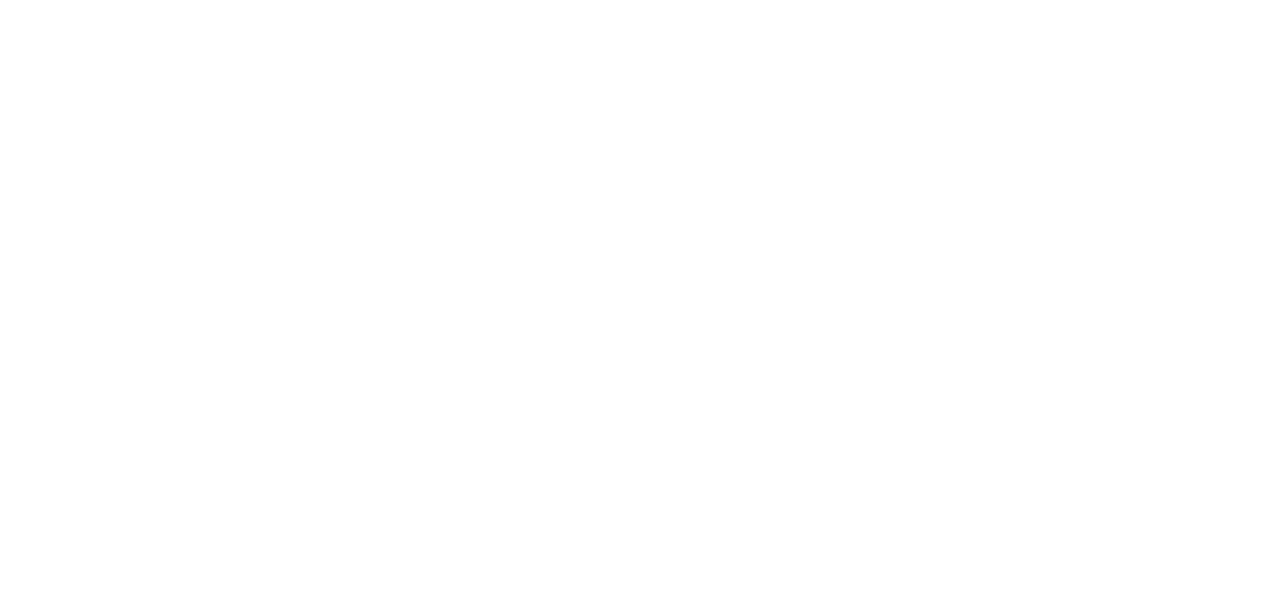
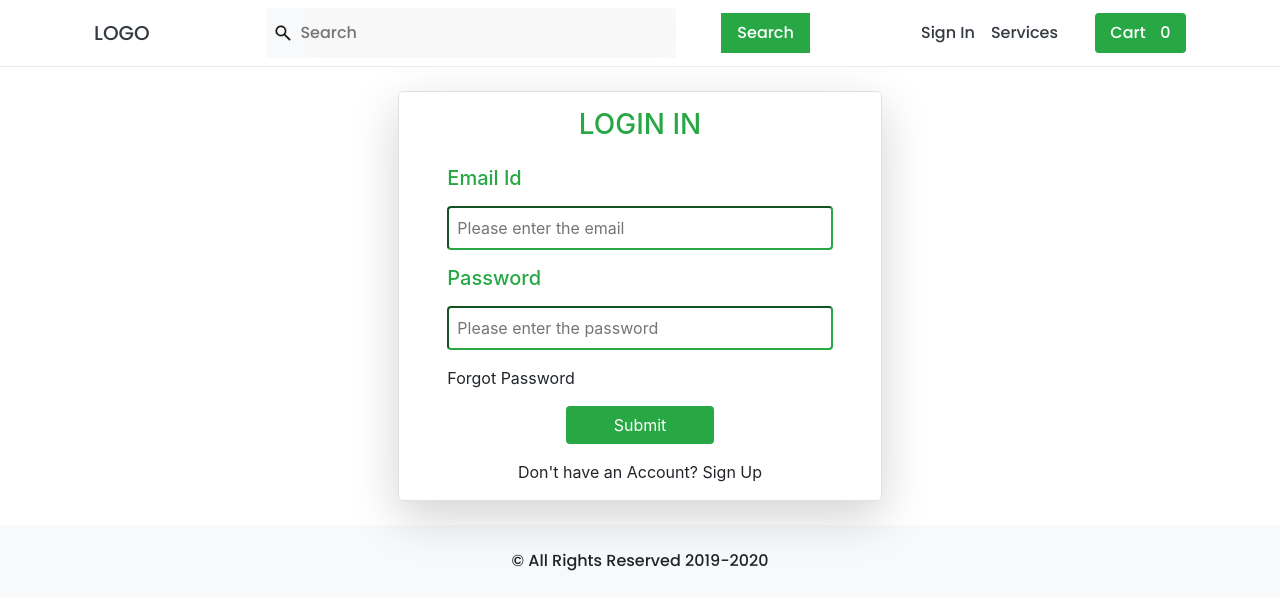
Before and after one commit to gvinod2016/myitems, a React (Create React App) app: page /sign-in in a window 1280 px wide. Before the commit this address had no page. Shown: the top 610 px of the page. Built offline with nearby package versions, Linux system fonts and the light colour scheme.

Commit message:
lgoin section changes

```diff
--- a/package.json
+++ b/package.json
@@ -7,7 +7,7 @@
     "@testing-library/jest-dom": "^5.17.0",
     "@testing-library/react": "^13.4.0",
     "@testing-library/user-event": "^13.5.0",
-    "axios": "^1.6.1",
+    "axios": "^1.6.2",
     "react": "^18.2.0",
     "react-dom": "^18.2.0",
     "react-range-slider-input": "^3.0.7",
--- a/src/App.js
+++ b/src/App.js
@@ -18,8 +18,9 @@
             <Route index element={<Home />} />
             <Route path="home" element={<Home />} />
             {/* <Route path="about" element={<About />} /> */}
-            <Route path="signin" element={<Signin />} />
-            <Route path="signup" element={<Signup />} />
+            <Route path="sign-in" element={<Signin />} />
+            <Route path="sign-up" element={<Signup />} />
+            <Route path="forgot-password" element={<Signup />} />
 
 
           </Route>
--- a/src/component/header/header.js
+++ b/src/component/header/header.js
@@ -60,7 +60,7 @@
                     <div className="col-3 p-0" id="navbarSupportedContent">
                         <ul className="navbar-nav justify-content-between">
                             <li className="nav-item active row m-0">
-                                <Link className="nav-link text-dark" to="signin">Signin</Link>
+                                <Link className="nav-link text-dark" to="sign-in">Sign In</Link>
                                 <div className="selet nav-link text-dark"> Services</div>
                                 <div className="option">
                                     <div>
--- /dev/null
+++ b/src/config/index.js
@@ -0,0 +1 @@
+export const API_URL = "http://localhost:3000/api"
--- /dev/null
+++ b/src/fecters/signin/data.js
@@ -0,0 +1,24 @@
+import axios from 'axios';
+
+import _loginUserData from '../../mock-data/login.json'
+
+import { API_URL } from '../../config';
+
+axios.defaults.timeout = 10000;
+const USE_MOCK_DATA_PAGE_LEVEL = true;
+const DELAY = 1000;
+
+const delay = (ms) => new Promise(((resolve) => setTimeout(resolve, ms)))
+
+export const loginAPI = (data) => {
+    const USE_MOCK_DATA = false;
+
+    const url = API_URL + '/login'
+
+    if (USE_MOCK_DATA_PAGE_LEVEL || USE_MOCK_DATA) {
+        const _data = _loginUserData
+        return delay(DELAY).then(() => Promise.resolve(_data))
+    }
+
+    return axios.post(url, data)
+}
--- /dev/null
+++ b/src/fecters/signin/form/config.js
@@ -0,0 +1,4 @@
+export const LOGIN_FORM_DATA = {
+    userId: '',
+    password: ''
+}
--- a/src/fecters/signin/form/form.css
+++ b/src/fecters/signin/form/form.css
@@ -1,6 +1,3 @@
-.profile-ts{
-    text-shadow: 1px 3px 3px;
-}
-.profile-height{
-    height: calc(100vh - 80px);
-}
+
+/* .login-form{
+    /* height: calc(100vh - 140px); */
--- a/src/fecters/signin/form/form.js
+++ b/src/fecters/signin/form/form.js
@@ -1,42 +1,81 @@
+import { useState } from "react";
 import "./form.css"
-import { Link } from "react-router-dom"
-function Form() {
+import PropTypes from 'prop-types'
+import { useNavigate } from "react-router-dom";
+
+import { LOGIN_FORM_DATA } from "./config";
+
+
+
+function Form(props) {
+
+    const navigate = useNavigate();
+
+    const { onLoginClick } = props
+
+    const [loginForm, setLoginForm] = useState(LOGIN_FORM_DATA)
+
+
+    const onInputChange = (e) => {
+        const inputValue = e && e?.target?.value;
+        const inputName = e && e?.target?.name;
+        if (inputValue && inputName) {
+            setLoginForm({ ...loginForm, [inputName]: inputValue })
+        }
+    }
+
+    const onSubmitClick = () => {
+        if (!loginForm.userId) {
+            alert('user id is requred...')
+        } else if (!loginForm.password) {
+            alert('password is requred...')
+        } else {
+            onLoginClick(loginForm)
+        }
+    }
+
+    const onForgotClick = () => {
+        navigate("/forgot-password");
+    }
+
     return (
         <>
-            <div className="Proflie-lg">
-                <div className=" col-12  profile-height d-flex justify-content-center align-items-center ">
+            <div className="login-form p-4">
+                <div className="d-flex justify-content-center align-items-center ">
                     <div className="  col-5 ">
-                        <div className="border  shadow-lg rounded-lg">
+                        <div className="border px-5 shadow-lg rounded-lg">
                             <div className=" p-3 text-center">
-                                <h3 className="text-success profile-ts rounded-lg">LOGIN</h3>
+                                <h3 className="text-success profile-ts rounded-lg">LOGIN IN</h3>
                             </div>
-                            <div className="p-3">
-                                <label className=" text-success"><h5>Email</h5></label>
-                                <input className="col-11 text-success p-1 rounded border-success" type="text" placeholder="Please enter the email"></input>
+                            <div>
+                                <label className=" text-success"><h5>Email Id</h5></label>
+                                <input className="col-12 text-success p-2 rounded border-success" name="userId" type="text" placeholder="Please enter the email" onChange={onInputChange}></input>
                             </div>
-                            <div className="p-3">
-                                <label className=" text-success"><h5>Password</h5></label>
+                            <div className="py-3">
+                                <label className=" text-success"><h5> Password</h5></label>
+                                <input className="col-12 text-success p-2 rounded border-success" type="password" name="password" placeholder="Please enter the password" onChange={onInputChange}></input>
                             </div>
-                            <div className="p-3">
-                                <label className=" text-success" type="checkbox"><h5>Remember me</h5></label>
-                                <input className="col-11 text-success p-1 rounded border-success" type="text" placeholder="Please enter the password"></input>
-                            </div>
+                            <div><span onClick={onForgotClick}>Forgot Password</span></div>
                             <div className="col-12 d-flex justify-content-center py-3">
-                                <button className="col-5 btn   bg-success text-white">Submit</button>
-
+                                <button className="col-5 btn bg-success text-white" onClick={onSubmitClick}>Submit</button>
                             </div>
                             <div className=" col-12 signUp d-flex justify-content-center">
-                                <p>Don't have  an Account?<Link to="/signup">Signup</Link> </p>
+                                <p>Don't have an Account? Sign Up </p>
                             </div>
                         </div>
                     </div>
                 </div>
             </div>
-
-
-
-
         </>
     )
 }
+
+Form.propTypes = {
+    onLoginClick: PropTypes.func
+}
+
+Form.defaultProps = {
+    onLoginClick: () => { }
+}
+
 export default Form
--- a/src/fecters/signin/signin.js
+++ b/src/fecters/signin/signin.js
@@ -1,9 +1,24 @@
 import Form from "./form"
 
+import { loginAPI } from "./data"
+
 function Signin() {
+
+    const onLoginClick = (loginForm) => {
+        console.log('click..login', loginForm)
+        loginAPI(loginForm).then((res) => {
+            // console.log('res', res)
+            const data = res && res?.data?.results
+            if(data){
+                console.log(data, 'data')
+            }
+        }).catch((err) => {
+            console.log(err, 'err')
+        })
+    }
     return (
         <>
-            <Form></Form>
+            <Form onLoginClick={onLoginClick}></Form>
         </>
     )
 }
--- /dev/null
+++ b/src/mock-data/login.json
@@ -0,0 +1,10 @@
+{
+    "data":{
+        "results":{
+            "name": "kumar",
+            "emailId": "kumar@gmail.com",
+            "phoneNo": "8979606009",
+            "userType": "user"
+        }
+    }
+}
```
Also changed, not shown: src/mock-data/items.json (renamed from public/mock/items.json), 1 other file (tests, documents, lock files or other folders).
